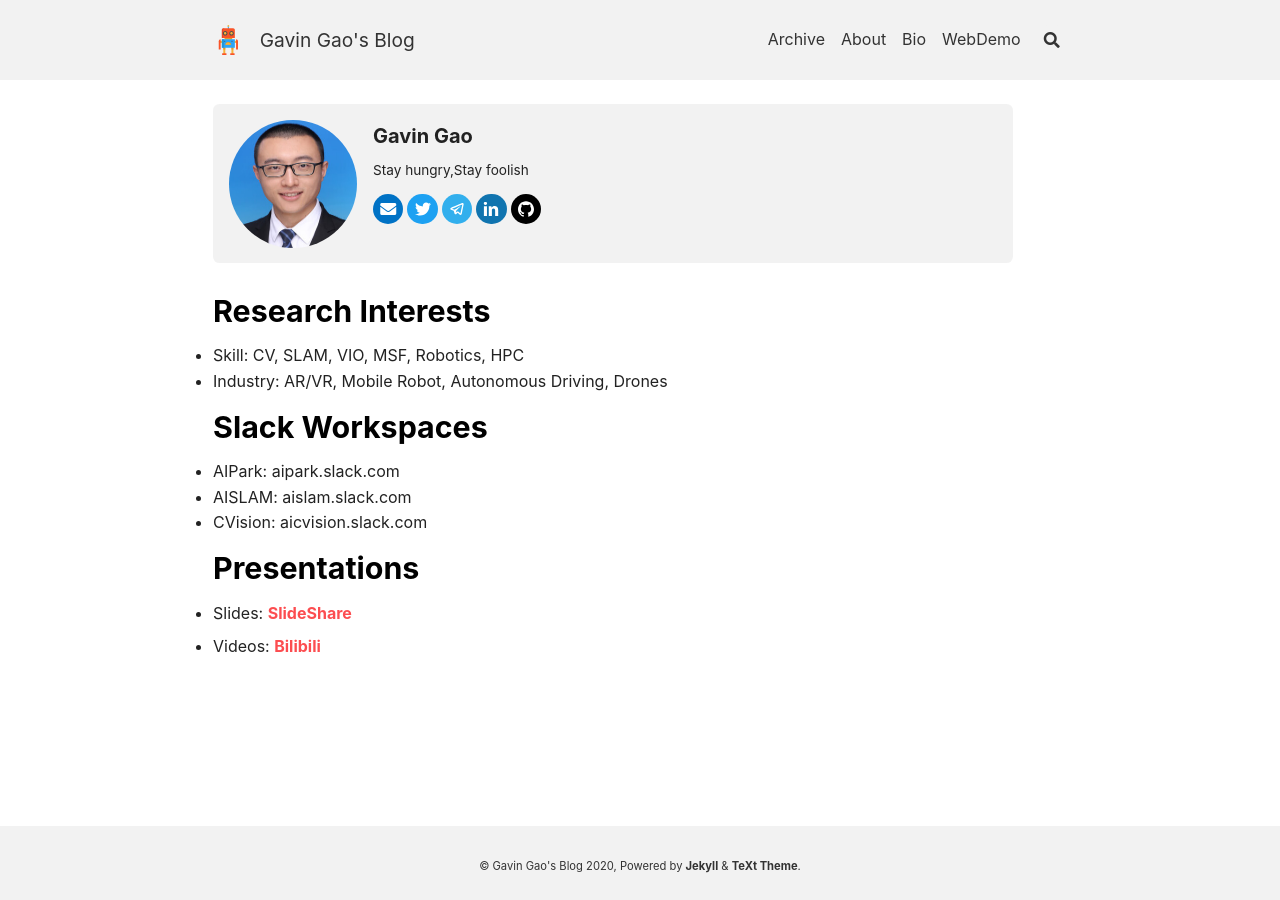
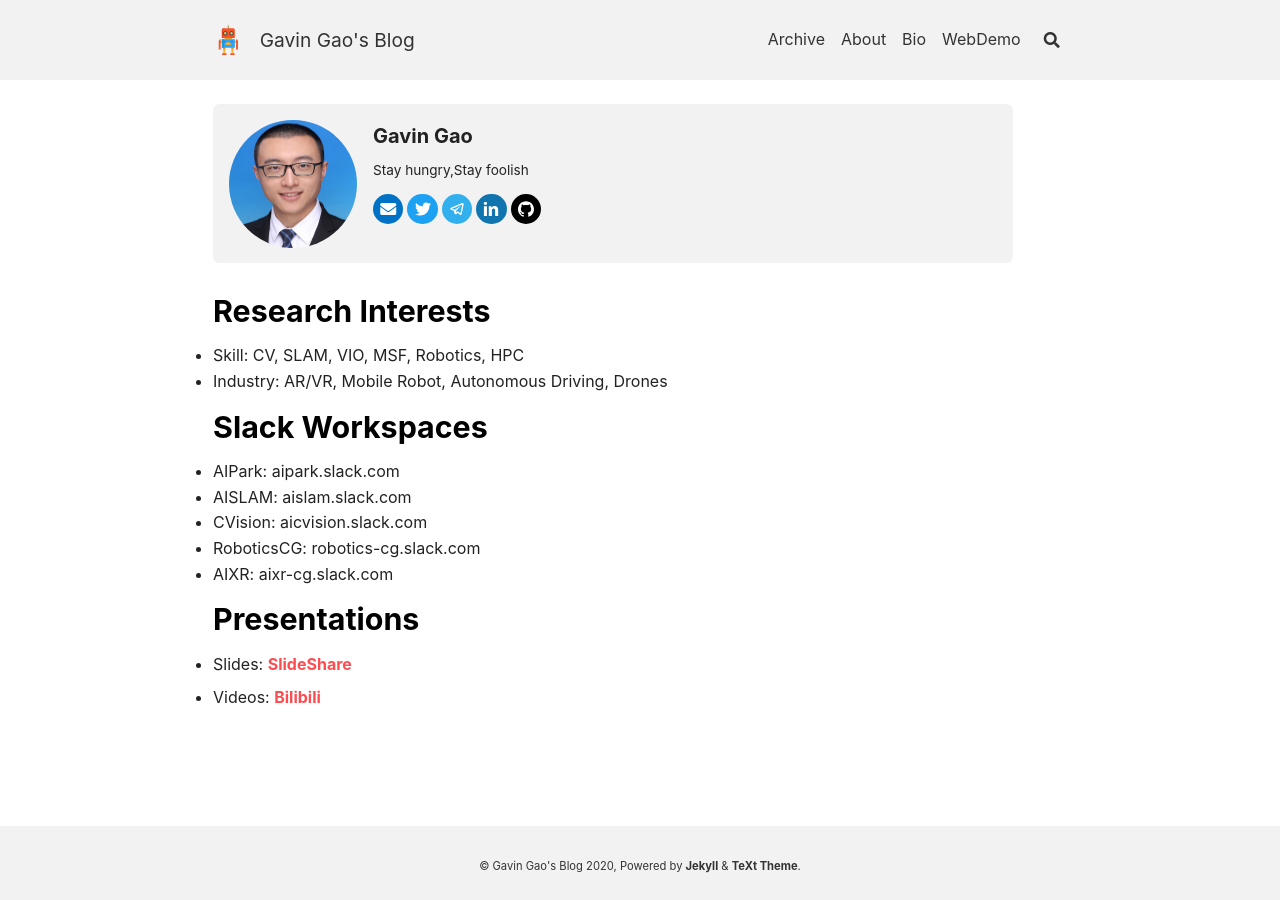
Before and after one commit to cggos/spatial-ai, a Jekyll site: the page built from bio.md, in a window 1280 px wide. Built offline with Jekyll 4.4.1, drawn with Linux system fonts in a browser that asks for light colours; nearby versions of some CDN libraries; our own code applies the rules of GitHub Pages for plain Markdown files.

Commit message:
update bio.md

```diff
--- a/bio.md
+++ b/bio.md
@@ -36,6 +36,8 @@ key: page-bio
 * AIPark: aipark.slack.com
 * AISLAM: aislam.slack.com
 * CVision: aicvision.slack.com
+* RoboticsCG: robotics-cg.slack.com
+* AIXR: aixr-cg.slack.com
 
 ## Presentations
 
```
